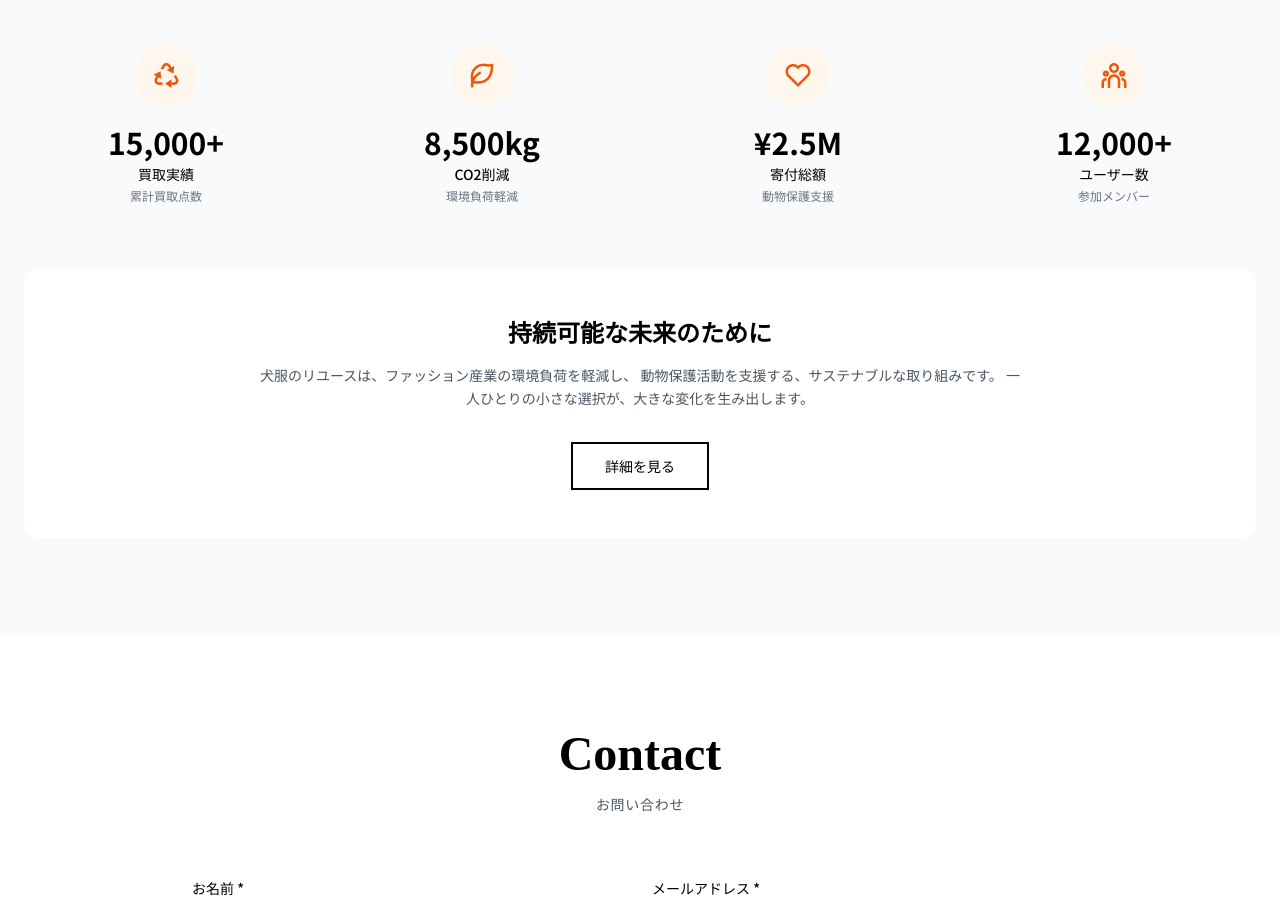
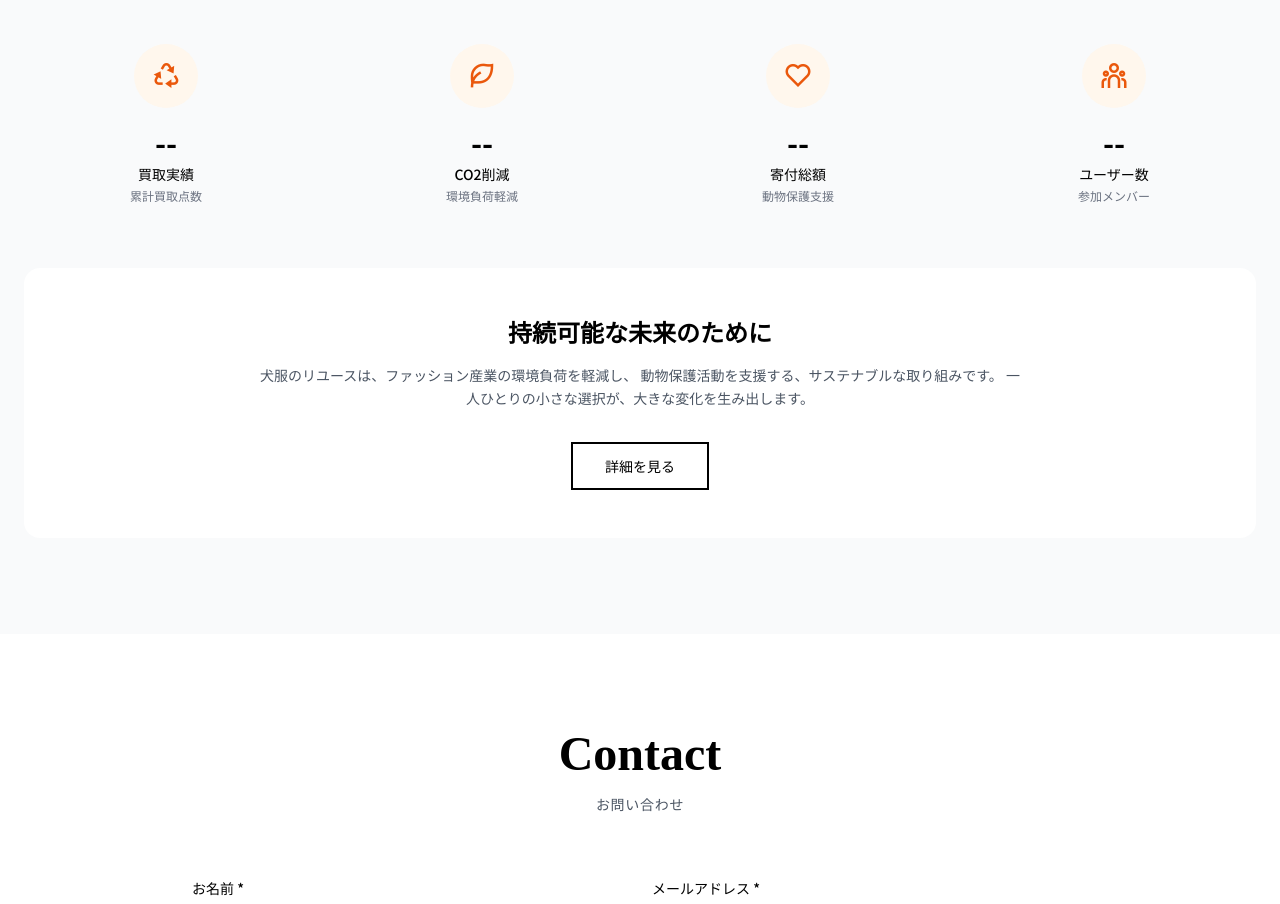
Before and after one commit to CreavePlusShogatsudani/repaw, a React (Vite) app: page / in a window 1280 px wide. Shown: the part 3860-4764 px from the top of the page. Built offline with nearby package versions, Linux system fonts and the light colour scheme; no server answers; the database is empty.

Commit message:
fix: トップページのQuickImpactSectionのダミー数字を削除

```diff
--- a/src/pages/home/components/QuickImpactSection.tsx
+++ b/src/pages/home/components/QuickImpactSection.tsx
@@ -1,25 +1,25 @@
 const IMPACT_STATS = [
   {
     icon: 'ri-recycle-line',
-    value: '15,000+',
+    value: '--',
     label: '買取実績',
     description: '累計買取点数'
   },
   {
     icon: 'ri-leaf-line',
-    value: '8,500kg',
+    value: '--',
     label: 'CO2削減',
     description: '環境負荷軽減'
   },
   {
     icon: 'ri-heart-line',
-    value: '¥2.5M',
+    value: '--',
     label: '寄付総額',
     description: '動物保護支援'
   },
   {
     icon: 'ri-team-line',
-    value: '12,000+',
+    value: '--',
     label: 'ユーザー数',
     description: '参加メンバー'
   }
```
